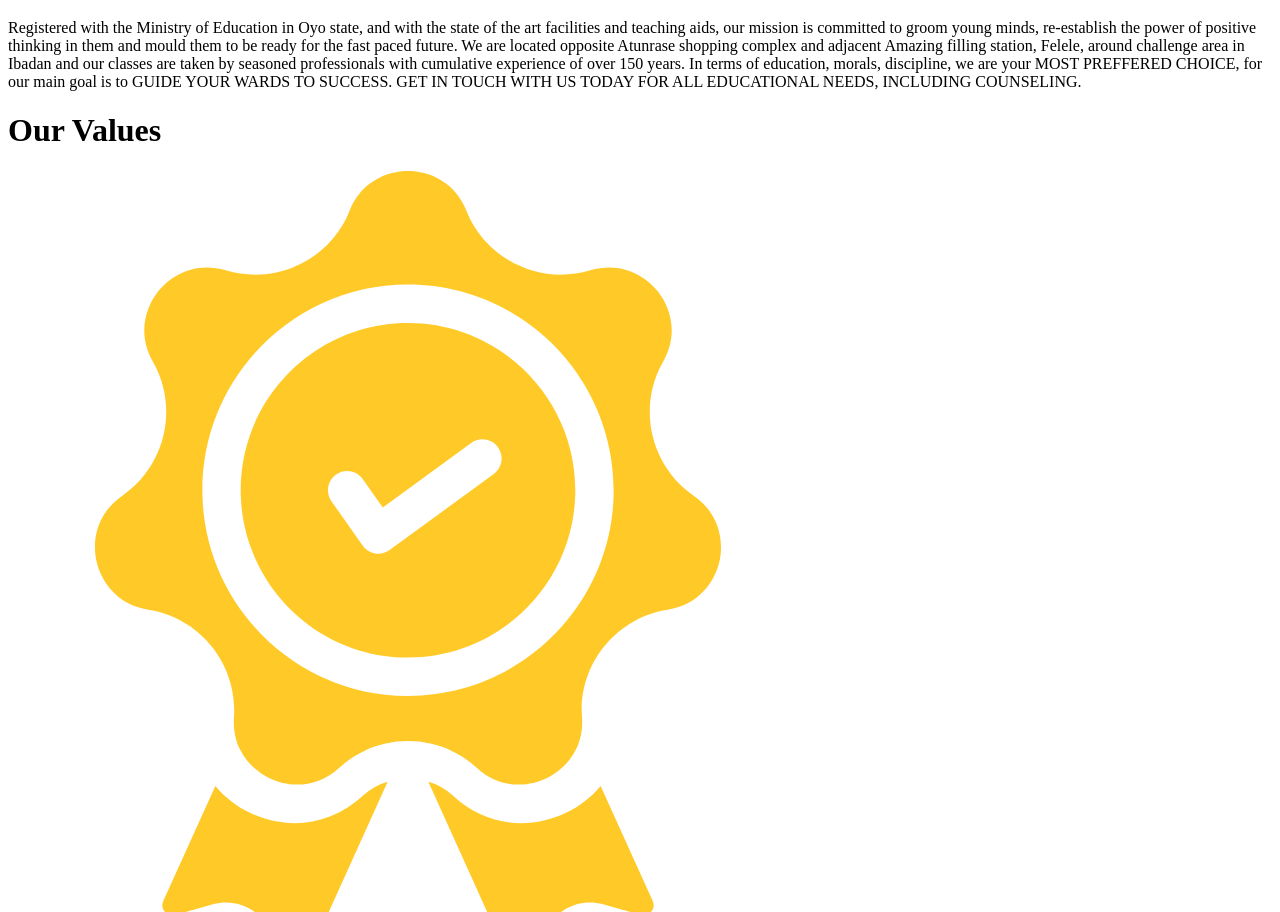
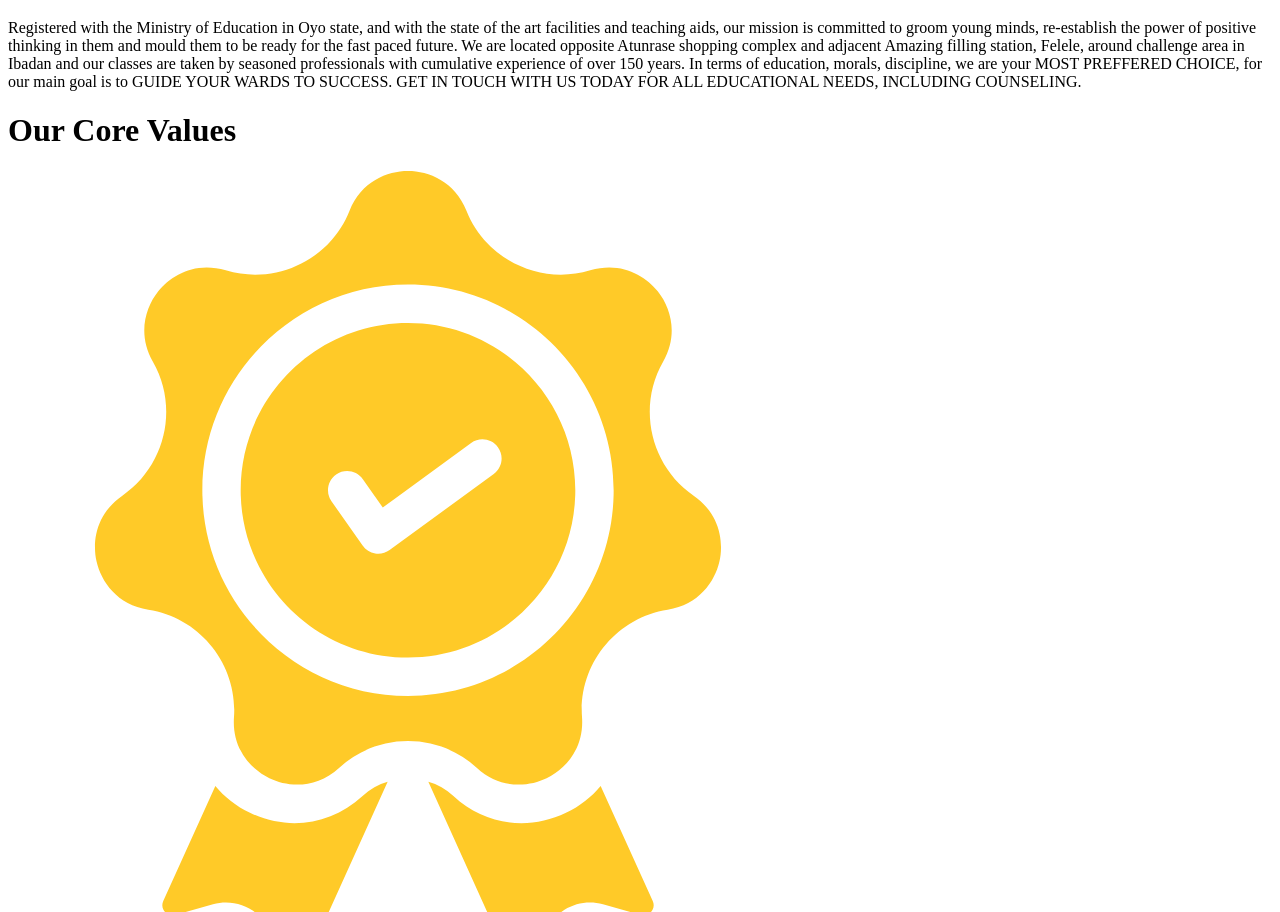
Before and after one commit to AdeDevs/excel, a React (Vite) app: page / in a window 1280 px wide. Shown: the part 1029-1941 px from the top of the page. Built offline with nearby package versions, Linux system fonts and the light colour scheme; the HTML template or start-up script is replaced by a standard one.

Commit message:
update Home component title to 'Our Core Values'; enhance styles with hover effect and transition

```diff
--- a/src/screens/Home.jsx
+++ b/src/screens/Home.jsx
@@ -29,7 +29,7 @@ export default function HomePage() {
                 </div>
             </div>
             <div className="our-values">
-                <h1>Our Values</h1>
+                <h1>Our Core Values</h1>
                 <div className="values">
                     <section>
                         <img src={Excellence} alt="icon" />
--- a/src/styles/home.css
+++ b/src/styles/home.css
@@ -115,6 +115,10 @@
     box-sizing: border-box;
     gap: 20px;
     justify-content: space-between;
+    transition: all .3s ease-in-out;
+    &:hover {
+        border-color: var(--primary-color);
+    }
 }
 .values h2 {
     line-height: 100%;
```
